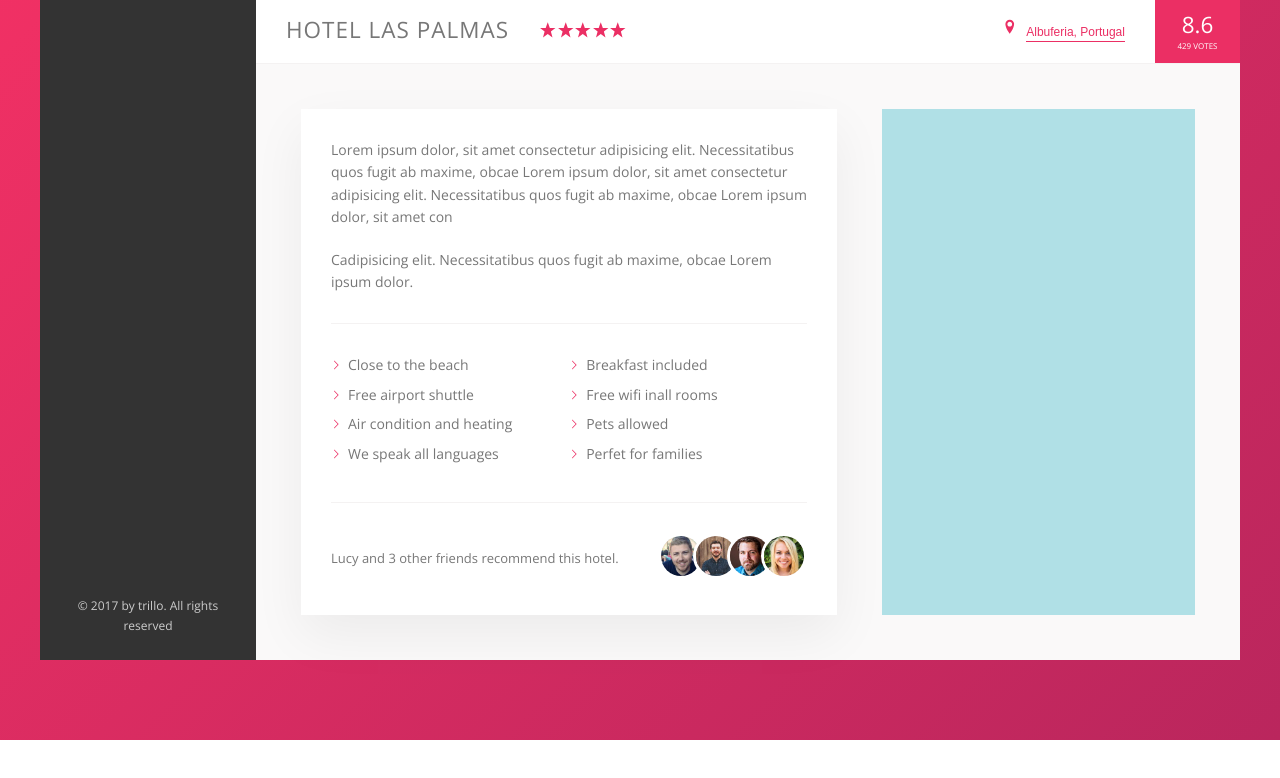
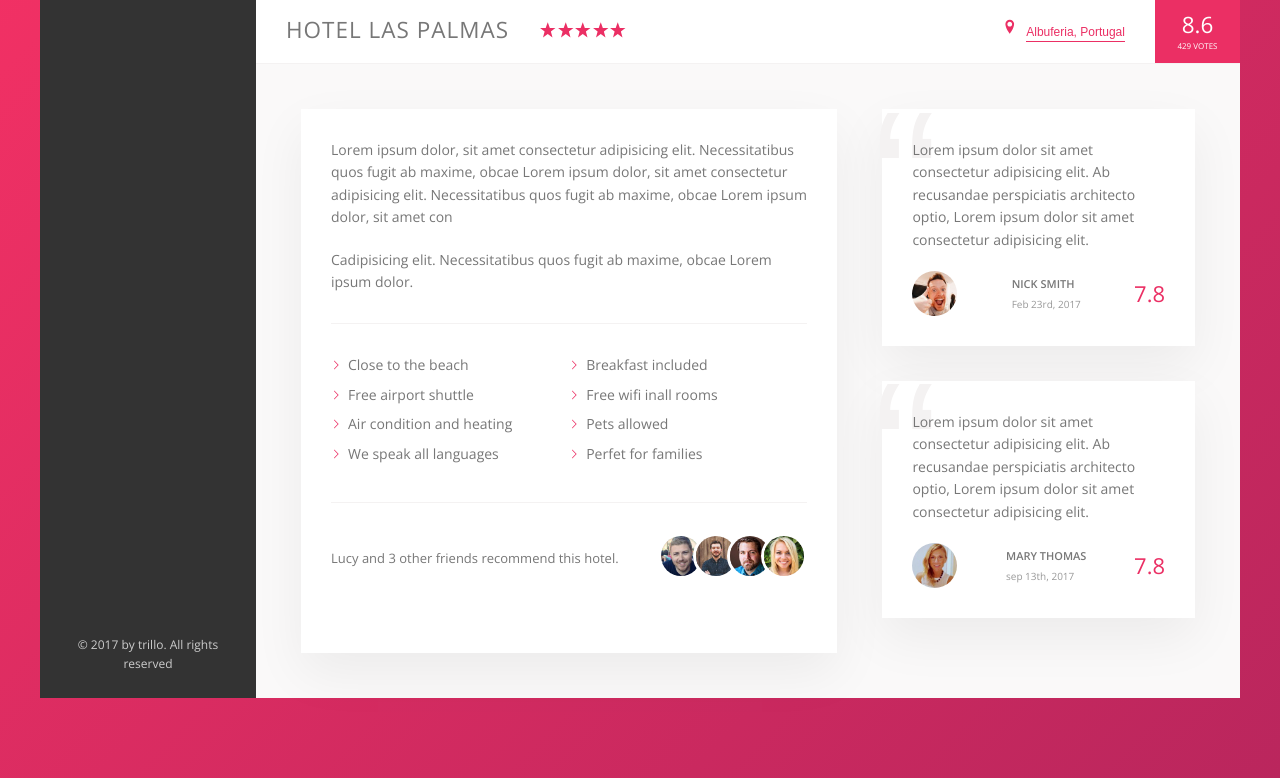
Before and after one commit to chlrobert93/TrilloCss, a website: page index.html in a window 1280 px wide. Shown: the part 538-1316 px from the top of the page. Before the commit the page ends 1278 px from the top, so only its background shows below. Drawn offline with nearby package versions, Linux system fonts and the light colour scheme.

Commit message:
creaccion de la reseña de usuarios

```diff
--- a/index.html
+++ b/index.html
@@ -141,6 +141,7 @@
                     </div>
                 </div>
 
+                <!--Detail-->
                 <div class="detail">
                     <div class="description">
                         <p class="paragraph">
@@ -176,9 +177,41 @@
                             </div>
                         </div>
                         </div>
+
+                        <!--User-->
                         <div class="user-reviews">
+                            <figure class="review">
+                                <blockquote class="review__text">
+                                    Lorem ipsum dolor sit amet consectetur adipisicing elit. Ab recusandae perspiciatis architecto optio,
+                                    Lorem ipsum dolor sit amet consectetur adipisicing elit.
+                                </blockquote>
+                                <!--Este contenedor contendra la img del usuario, la fecha y la cilificación-->
+                                <figcaption class="review__user">
+                                    <img src="img/user-1.jpg" alt="user-1" class="review__photo">
+                                    <div class="review__user-box">
+                                        <p class="review__user-name">Nick Smith</p>
+                                        <p class="review__user-date">Feb 23rd, 2017</p>
+                                    </div>
+                                    <div class="review__rating">7.8</div>
+                                </figcaption>
+                            </figure>
 
-                    </div>
+                            <figure class="review">
+                                <blockquote class="review__text">
+                                    Lorem ipsum dolor sit amet consectetur adipisicing elit. Ab recusandae perspiciatis architecto optio,
+                                    Lorem ipsum dolor sit amet consectetur adipisicing elit.
+                                </blockquote>
+                                <!--Este contenedor contendra la img del usuario, la fecha y la cilificación-->
+                                <figcaption class="review__user">
+                                    <img src="img/user-2.jpg" alt="user-1" class="review__photo">
+                                    <div class="review__user-box">
+                                        <p class="review__user-name">Mary Thomas</p>
+                                        <p class="review__user-date">sep 13th, 2017</p>
+                                    </div>
+                                    <div class="review__rating">7.8</div>
+                                </figcaption>
+                            </figure>
+                      </div>
                 </div>
            </main>
           </div>
--- a/sass/_components.scss
+++ b/sass/_components.scss
@@ -462,3 +462,98 @@
         }
     }
 }
+
+
+
+///////////////////////
+////REviews
+
+.review{
+    background-color: #fff;
+    box-shadow: var(--shadow-light);
+    padding: 3rem;
+    margin-bottom: 3.5rem;
+    flex:0 0 60%;
+   // margin-right: 4.5rem;
+   //Para colocar comillas
+   position: relative;
+
+   &__text{
+
+    margin-bottom: 2rem;
+    z-index: 10;
+    //El indice z solo fuunciona si  se establece la posición
+    position: relative;
+    //Para solucionar el desbordamiento
+    overflow: hidden;
+
+   }
+
+   &__user{
+         display: flex;
+         -webkit-box-align: center;
+        -ms-flex-align: center;
+         align-items: center;
+
+   }
+
+   &__photo{
+        height: 4.5rem;
+        width: 4.5rem;
+        border-radius: 50%;
+        margin-right: .1rem;
+
+   }
+
+   &__user-box{
+       //Dar espcacio entre la foto ,nomre y rating
+      margin: auto;
+
+   }
+
+   &__user-name{
+        font-size: 1.1rem ;
+        font-weight: 700;
+        text-transform: uppercase;
+        margin-bottom: .4rem;
+       //margin-right: 4rem;
+
+   }
+
+   &__user-date{
+       font-size: 1rem;
+       color: var(--color-grey-dark-3);
+
+   }
+
+   &__rating{
+       color:var(--color-primary);
+       font-size: 2.2rem;
+       //Disminuye el grosor de la letra
+       font-weight: 300;
+
+   }
+
+
+   //Para color comillas
+   &::before{
+       content: "\201C";
+       position: absolute;
+       top: -2.75rem;
+       left: -1rem;
+       line-height: 1;
+       font-size: 20rem;
+       color:var(--color-grey-light-2);
+       font-family: sans-serif;
+       z-index: 1;
+
+
+
+
+
+
+   }
+
+
+
+}
--- a/sass/_layout.scss
+++ b/sass/_layout.scss
@@ -51,7 +51,7 @@
 
 ///////////Detalles
 .detail{
-
+    font-size: 1.4rem;
     display:flex;
     padding: 4.5rem;
     //background-color: var(--color-grey-dark-1);
@@ -60,7 +60,7 @@
 }
 
 .description{
-    font-size: 1.4rem;
+
     //background-color: palevioletred;
     background-color: #fff;
     //sombra
@@ -73,6 +73,7 @@
 }
 
 .user-reviews{
-  background-color: powderblue;
-  flex:1;
+
+
+    flex:1;
 }
```
Also changed, not shown: css/style.css.
